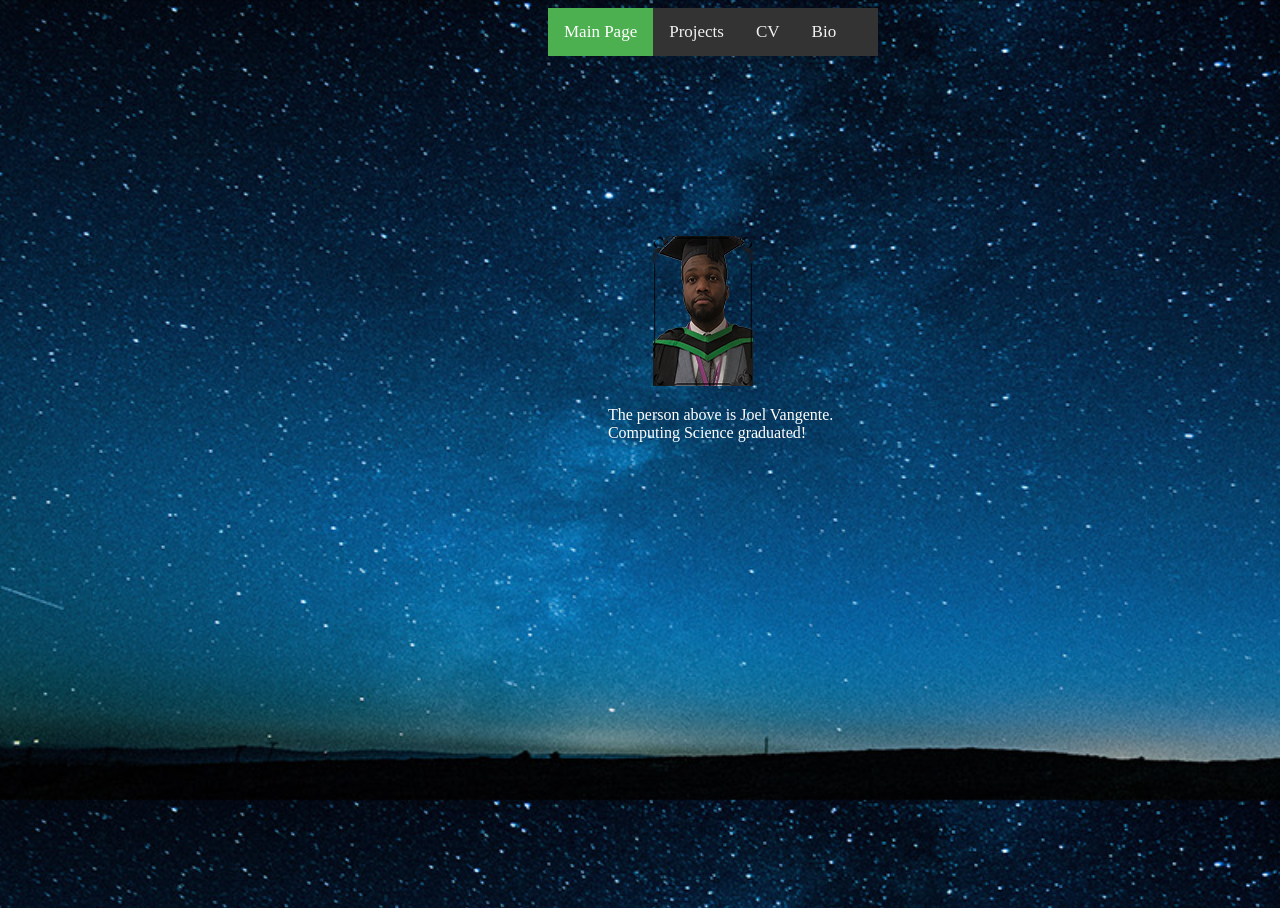
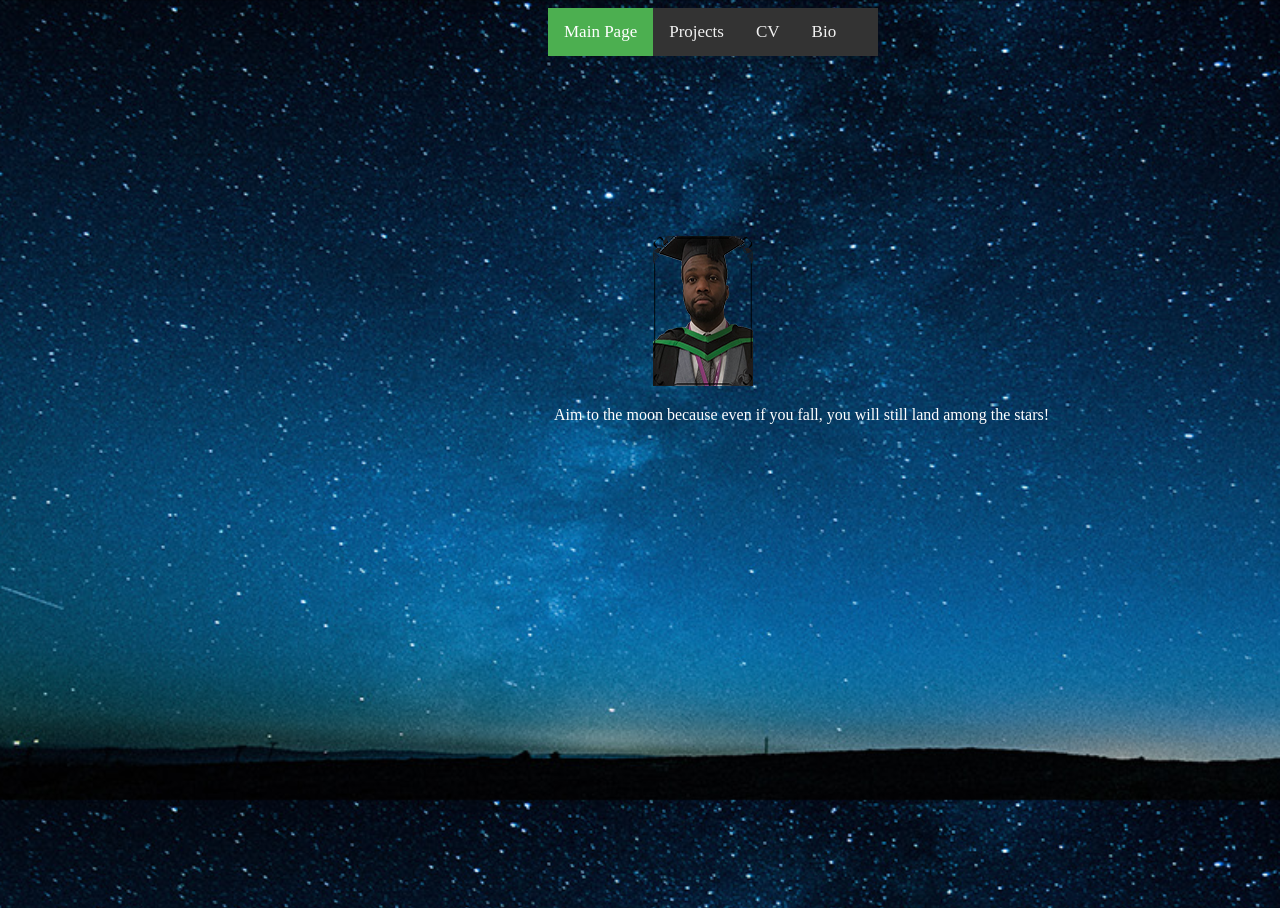
Before and after one commit to VangenteJ/VangenteJ.github.io, a plain HTML site: page index.html in a window 1280 px wide. Shown: the top 908 px of the page. Drawn offline with Linux system fonts and the light colour scheme.

Commit message:
Update index.html

```diff
--- a/index.html
+++ b/index.html
@@ -23,7 +23,7 @@
            <div id="contentsecond">
            <img src="images/websiteframephotoin2.png" alt="This is me"/>
                 <div id="presentation">
-                    <p>The person above is Joel Vangente.<br> Computing Science graduated!</p>
+                    <p>Aim to the moon because even if you fall, you will still land among the stars!</p>
                 </div>
            </div>
            <div id="contentthird">
```
